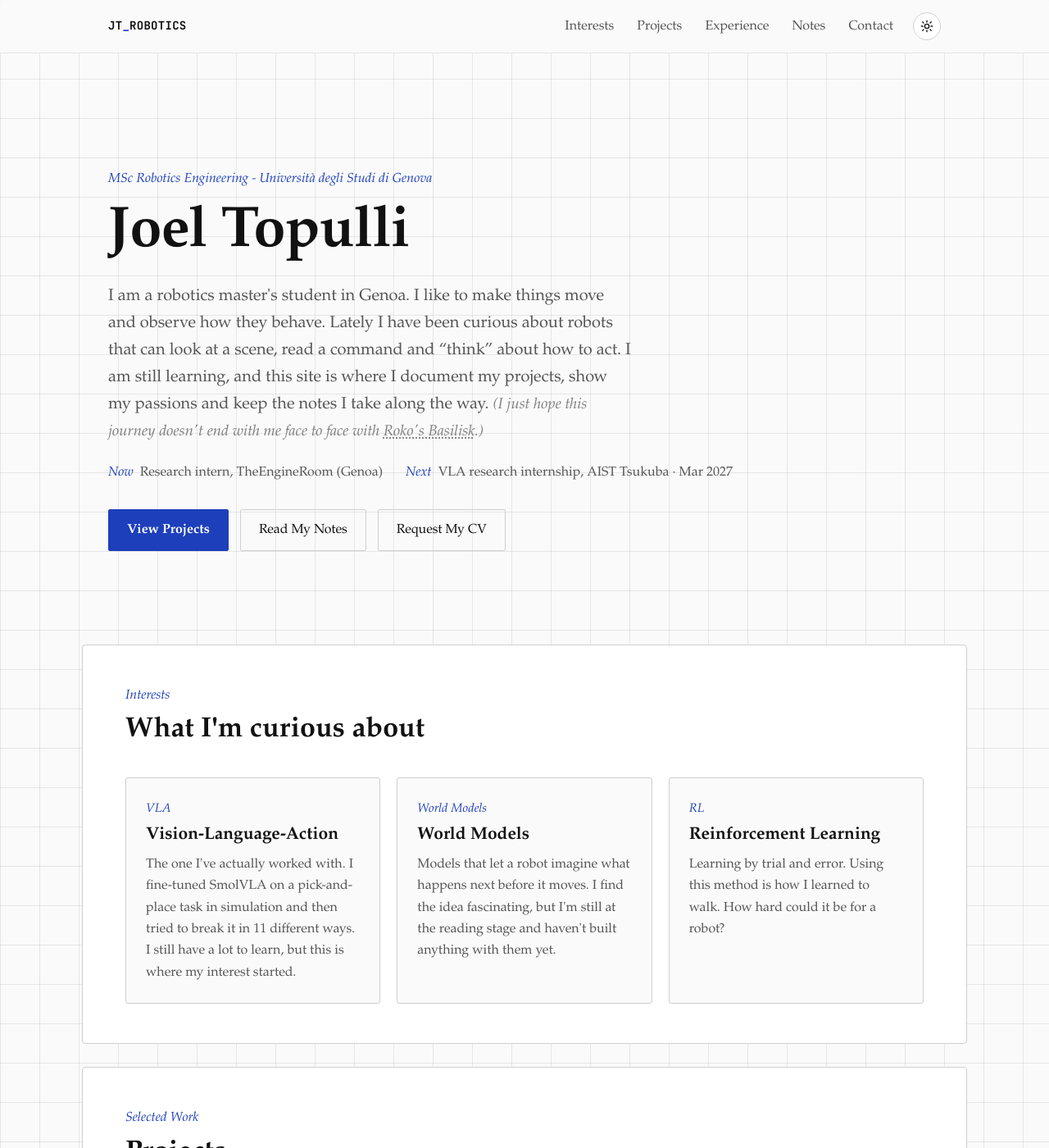
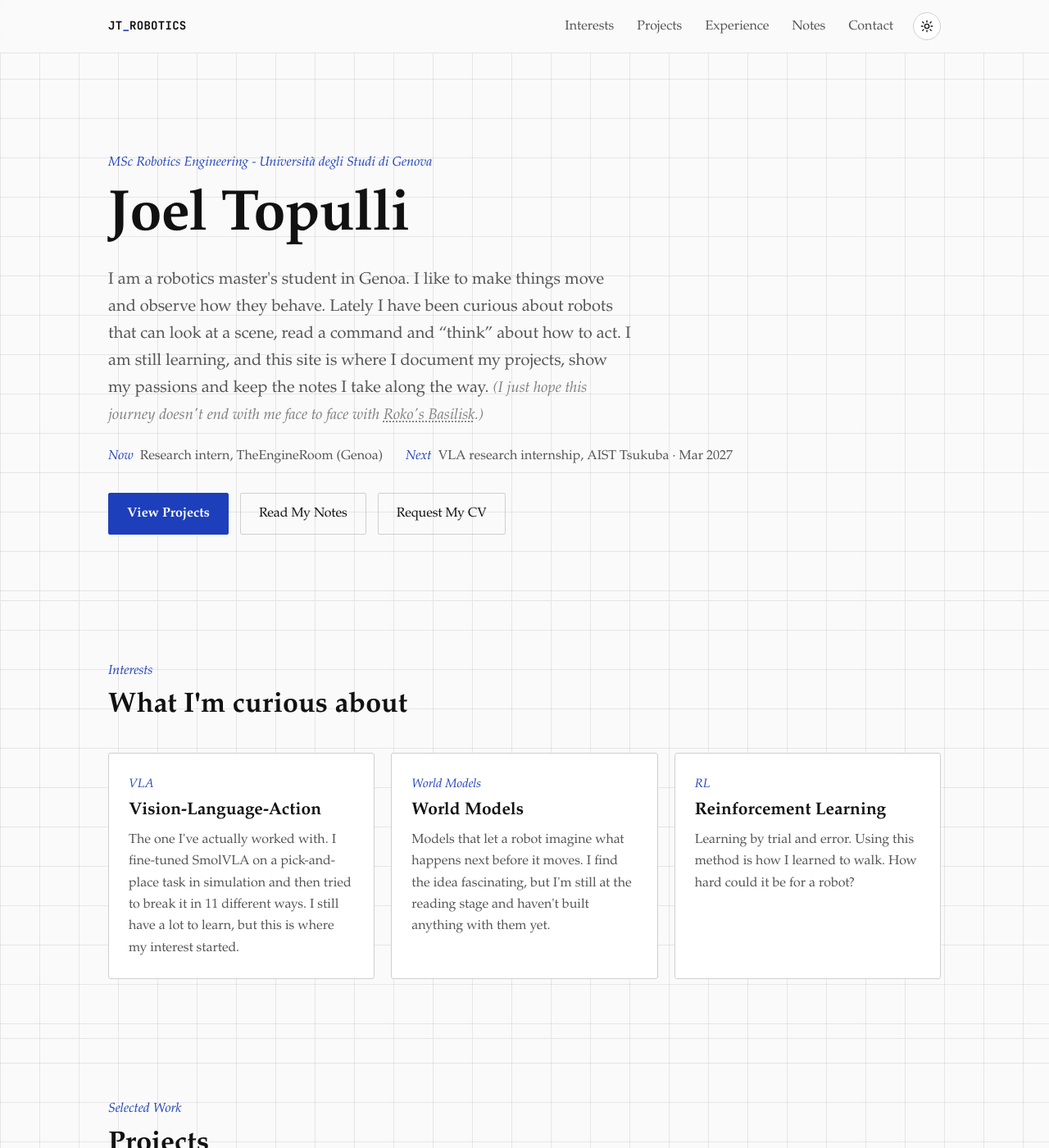
Before and after one commit to IloPinci/portfolio, a Jekyll site: the page built from index.html, in a window 1280 px wide and 1400 px high. Shown: the whole window at 82% size. Built offline with Jekyll 4.4.1, drawn with Linux system fonts in a browser that asks for light colours; some web fonts are replaced.

Commit message:
v1.5.4 -> Should be done

```diff
--- a/assets/css/refresh.css
+++ b/assets/css/refresh.css
@@ -62,29 +62,22 @@
 /* copy button on code blocks keeps the editor look but loses the mono UI feel */
 .copy-btn{ border-radius: 3px; }
 
-/* ---------- framed sections ---------- */
-section:not(.hero){
-  padding: 14px 0;
-  border-bottom: none;
-}
-section:not(.hero) > .wrap{
-  width: calc(100% - 32px);
-  max-width: var(--maxw);
-  padding: 48px 52px;
+/* ---------- tighter, more deliberate layout ---------- */
+section{ padding: 72px 0; }
+.hero{ padding: 120px 0 80px; }
+
+ul.plain{
+  max-width: 760px;
   background: var(--surface);
   border: 1px solid var(--line-bright);
-  border-radius: 4px;
+  border-radius: 3px;
 }
-.hero{ border-bottom: none; }
-section:not(.hero) > .wrap.prose{ max-width: var(--maxw-prose); }
-
-/* things that used --surface as their own background would vanish inside a panel */
-section:not(.hero) .chip{ background: var(--bg); }
-section:not(.hero) .project:hover,
-section:not(.hero) .post-item:hover{ background: var(--surface-alt); }
-section:not(.hero) .skill-pill{ background: var(--bg); }
-section:not(.hero) .pwin{ background: var(--bg); }
+ul.plain li{ padding: 16px 22px; }
+ul.plain li span.val{ white-space: normal; text-align: right; }
 
 @media (max-width: 640px){
-  section:not(.hero) > .wrap{ padding: 32px 20px; }
+  section{ padding: 52px 0; }
+  .hero{ padding: 90px 0 56px; }
+  ul.plain li{ padding: 14px 16px; flex-direction: column; gap: 2px; }
+  ul.plain li span.val{ text-align: left; }
 }
```
